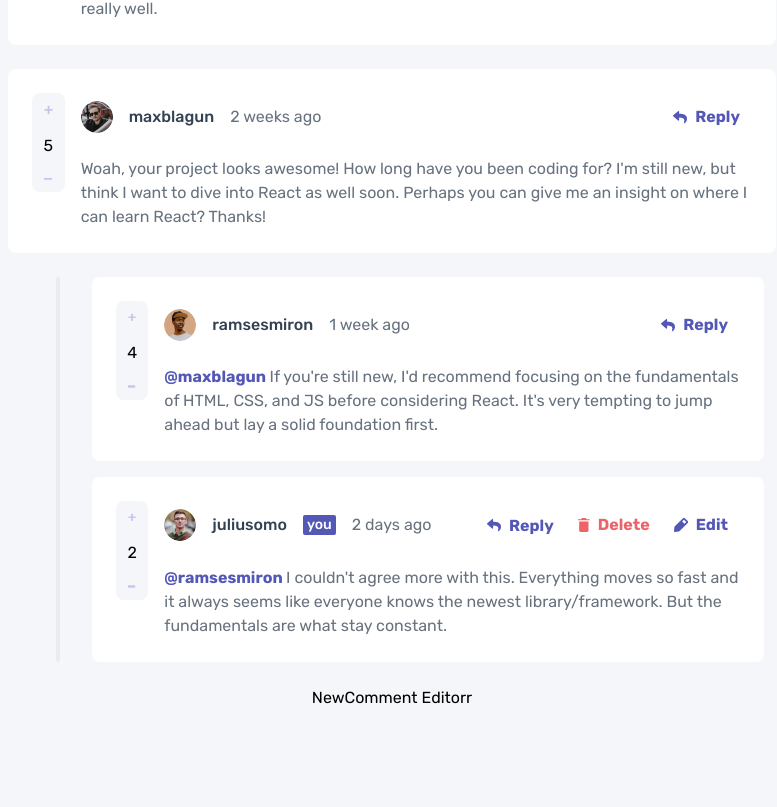
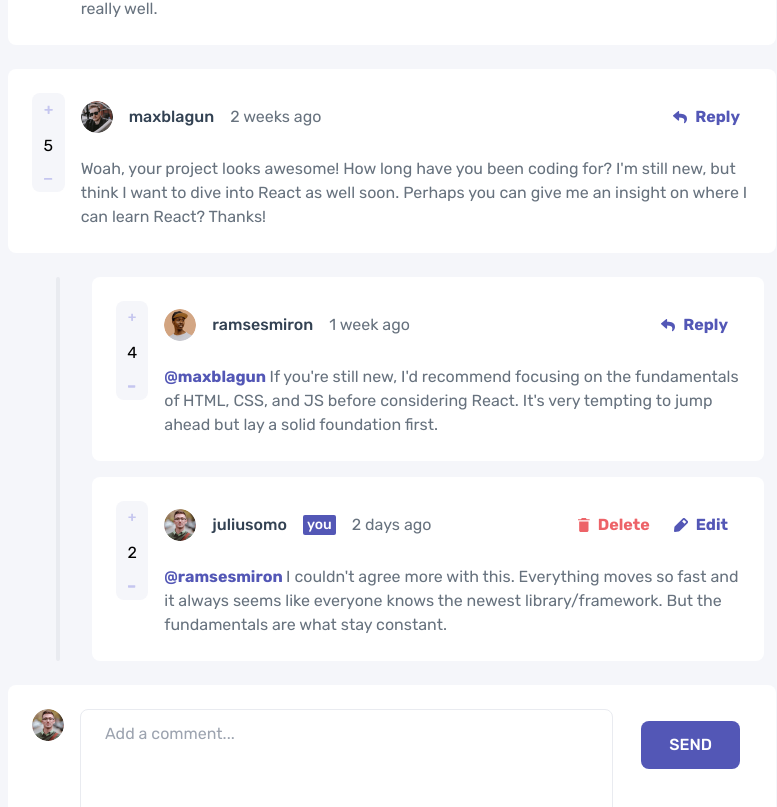
Before and after one commit to unaygney/intereactive-comments-section, a React (Vite) app: page / in a window 1280 px wide. Shown: the part 203-1010 px from the top of the page, without its empty margins (248-1025 px from the left). Before the commit the page ends 977 px from the top, so only its background shows below. Built offline with nearby package versions, Linux system fonts and the light colour scheme.

Commit message:
added comment editor

```diff
--- a/src/components/comment/Button/index.jsx
+++ b/src/components/comment/Button/index.jsx
@@ -1,7 +1,7 @@
 import React from "react";
 
 function Button({ children, props }) {
-  return <button className=" p-3 inline-flex items-center gap-2" {...props}>{children}</button>;
+  return <button className=" p-3 inline-flex items-center gap-2 hover:opacity-75" {...props}>{children}</button>;
 }
 
 export { Button };
--- a/src/components/comment/header/index.jsx
+++ b/src/components/comment/header/index.jsx
@@ -31,10 +31,6 @@ function Header() {
       <div className="ml-auto">
         {ownedByCurrentuser ? (
           <>
-            <Button className="">
-              <img src={Reply} alt="reply button" />
-              <p className="font-bold text-[#5357B6] text-base">Reply</p>
-            </Button>
 
             <Button>
               <img src={Delete} alt="Delete button" />
--- a/src/components/conversation/index.jsx
+++ b/src/components/conversation/index.jsx
@@ -16,7 +16,7 @@ function Conversation() {
         </CommentContextProvider>
       ))}
 
-      <NewCommentEditor />
+      <NewCommentEditor image={Data.currentUser.image.png} alt={Data.currentUser.username} />
     </div>
   );
 }
--- a/src/components/new-comment-editor/index.jsx
+++ b/src/components/new-comment-editor/index.jsx
@@ -1,11 +1,22 @@
-import React from 'react'
+import React from "react";
+import Textarea from "../textarea";
+import { useComment } from "../comment/useComment";
+import { Button } from "../comment/Button";
 
-function NewCommentEditor() {
+function NewCommentEditor({ image, alt }) {
   return (
-    <div>
-      NewComment Editorr
+    <div className="flex items-start gap-4 max-w-3xl rounded-lg w-full bg-white p-6">
+      <div className="w-8 h-8 rounded-full overflow-hidden flex-shrink-0">
+        <img src={image} alt={alt} />
+      </div>
+      <Textarea />
+      <Button>
+        <p className="uppercase py-3 px-7 rounded-lg  bg-[#5357B6] text-white font-medium">
+          Send
+        </p>
+      </Button>
     </div>
-  )
+  );
 }
 
-export default NewCommentEditor
+export default NewCommentEditor;
--- /dev/null
+++ b/src/components/textarea/index.jsx
@@ -0,0 +1,7 @@
+import React from "react";
+
+function Textarea({ ...props }) {
+  return <textarea rows={4}  {...props} className="border-[1px] border-solid border-[#E9EBF0] w-full resize-none rounded-lg px-6 py-3" placeholder="Add a comment..."/>
+}
+
+export default Textarea;
```
